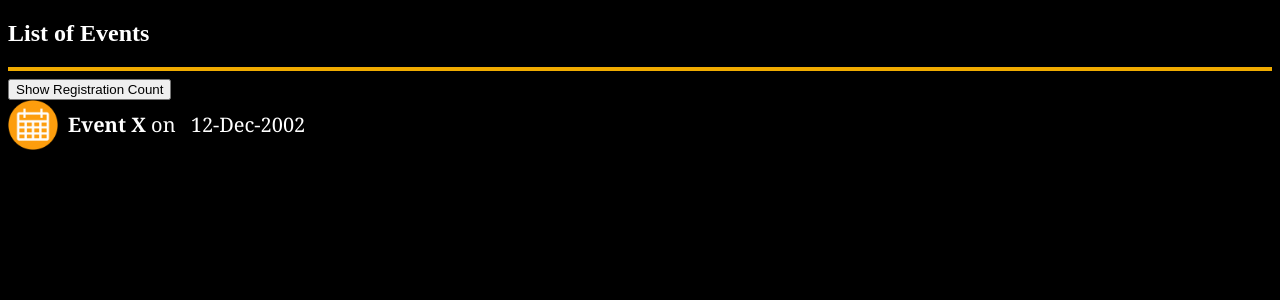
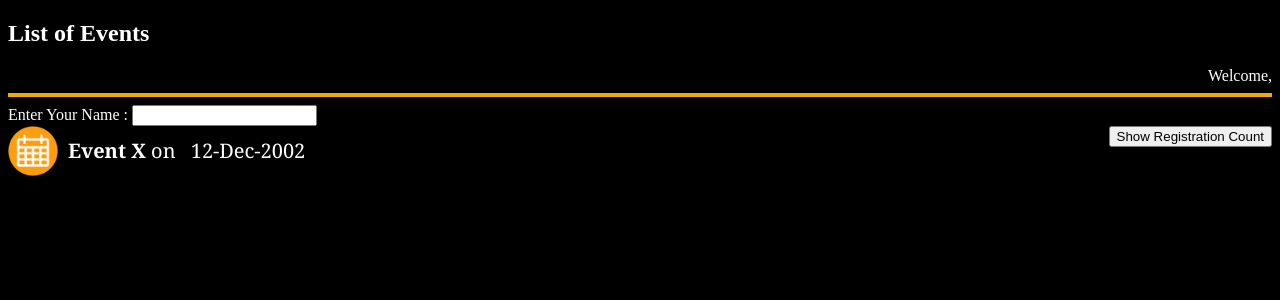
Before and after one commit to ashishsawant4u/ng-fundamentals, an Angular app: page / in a window 1280 px wide. Shown: the top 300 px of the page. Built offline with nearby package versions, Linux system fonts and the light colour scheme.

Commit message:
Handling Input with Two-way Binding

```diff
--- a/src/app/app.module.ts
+++ b/src/app/app.module.ts
@@ -3,6 +3,8 @@ import { NgModule } from '@angular/core';
 
 import { EventsAppComponent } from './eventsapp.component';
 import { EventsListComponent } from './events/eventslist.component';
+import { FormsModule } from '@angular/forms';
+
 
 @NgModule({
   declarations: [
@@ -10,7 +12,8 @@ import { EventsListComponent } from './events/eventslist.component';
     EventsListComponent
   ],
   imports: [
-    BrowserModule
+    BrowserModule,
+    FormsModule
   ],
   providers: [],
   bootstrap: [EventsAppComponent]
--- a/src/app/events/eventslist.component.html
+++ b/src/app/events/eventslist.component.html
@@ -1,6 +1,11 @@
 <h2>List of Events</h2>
+<span class="fr">Welcome,{{visitorName}}</span>
+<br>
 <hr>
-<button (click)="toogleRegCount()">
+Enter Your Name :
+<input type="text" [(ngModel)]="visitorName" />
+<br>
+<button (click)="toogleRegCount()" class="fr">
  {{showRegCount ? 'Hide' : 'Show'}}	Registration Count
 </button>
 <div class="events-text">
--- a/src/app/events/eventslist.component.ts
+++ b/src/app/events/eventslist.component.ts
@@ -8,6 +8,7 @@ import { Component } from '@angular/core';
   	.events-text {font-family: Georgia;font-size: 15pt;}
   	.event-logo {height: 50px;width: 50px;margin-bottom: -18px;}
   	.regSoFar {color:#f0ab00}
+  	.fr {float:right}
   `]
 })
 
@@ -21,6 +22,7 @@ export class EventsListComponent {
 		totalRegistrationSoFar:Math.floor((Math.random() * 100) + 1)
 	};
 	showRegCount:Boolean = false;
+	visitorName: string;
 
 	toogleRegCount():void
 	{
```
